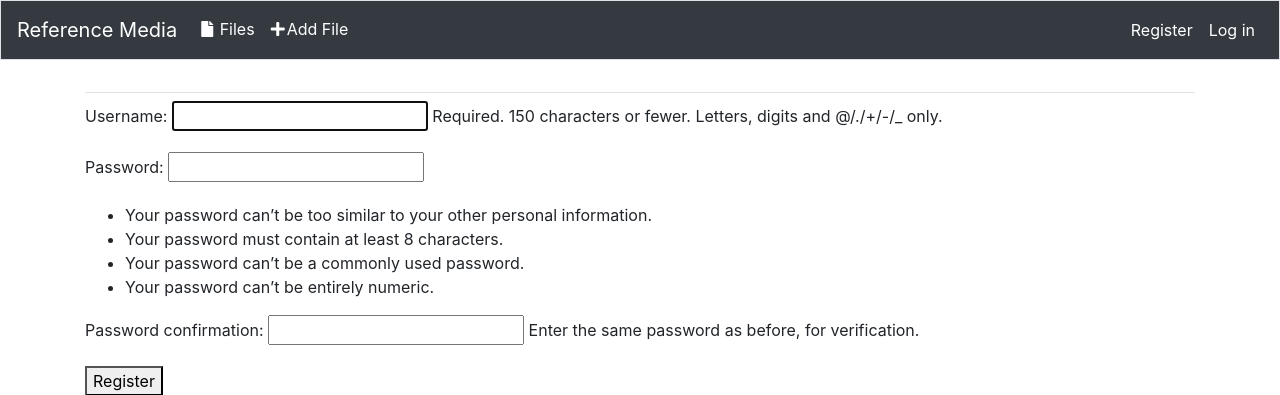
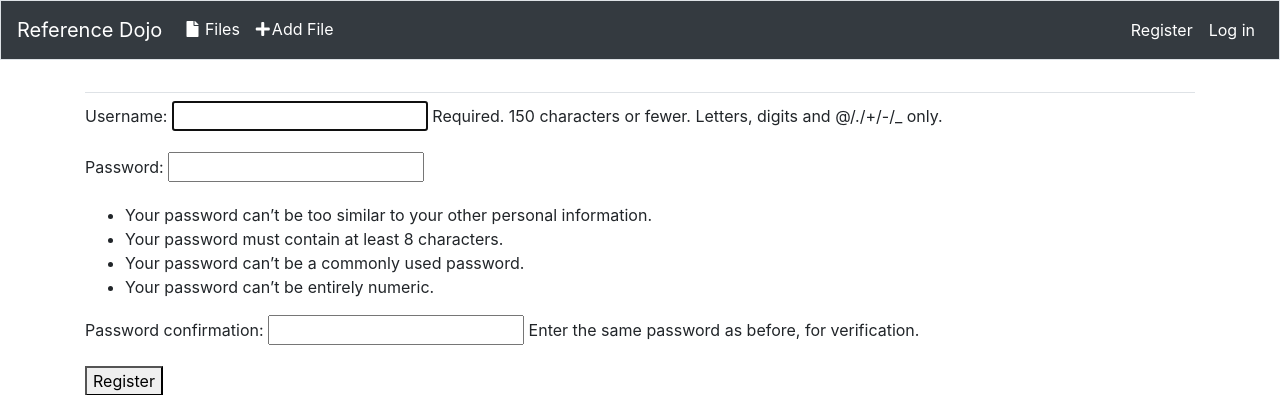
Before and after one commit to R1ch933/Reference-Reader, a Django app: page /users/register/ in a window 1280 px wide. Shown: the top 395 px of the page. Run offline with Django 3.2, Linux system fonts and the light colour scheme; some libraries are stand-ins or nearby versions.

Commit message:
renamed app

```diff
--- a/reference_reading/templates/reference_reading/base.html
+++ b/reference_reading/templates/reference_reading/base.html
@@ -22,7 +22,7 @@
       integrity="sha384-lZN37f5QGtY3VHgisS14W3ExzMWZxybE1SJSEsQp9S+oqd12jhcu+A56Ebc1zFSJ" crossorigin="anonymous">
     <nav class="navbar navbar-expand-md navbar-light bg-dark mb-4 border">
 
-        <a style='color:white' class="navbar-brand" href="{% url 'reference_reading:index' %}">Reference Media</a>
+        <a style='color:white' class="navbar-brand" href="{% url 'reference_reading:index' %}">Reference Dojo</a>
 
         <button class="navbar-toggler" type="button" data-toggle="collapse"
                 data-target="#navbarCollapse" aria-controls="navbarCollapse"
--- a/reference_reading/templates/reference_reading/index.html
+++ b/reference_reading/templates/reference_reading/index.html
@@ -2,7 +2,7 @@
 <html lang="en">
 <head>
     <meta charset="UTF-8">
-    <title>Reference Media</title>
+    <title>Reference Dojo</title>
 </head>
 <style>
 .jumbotron {
```
